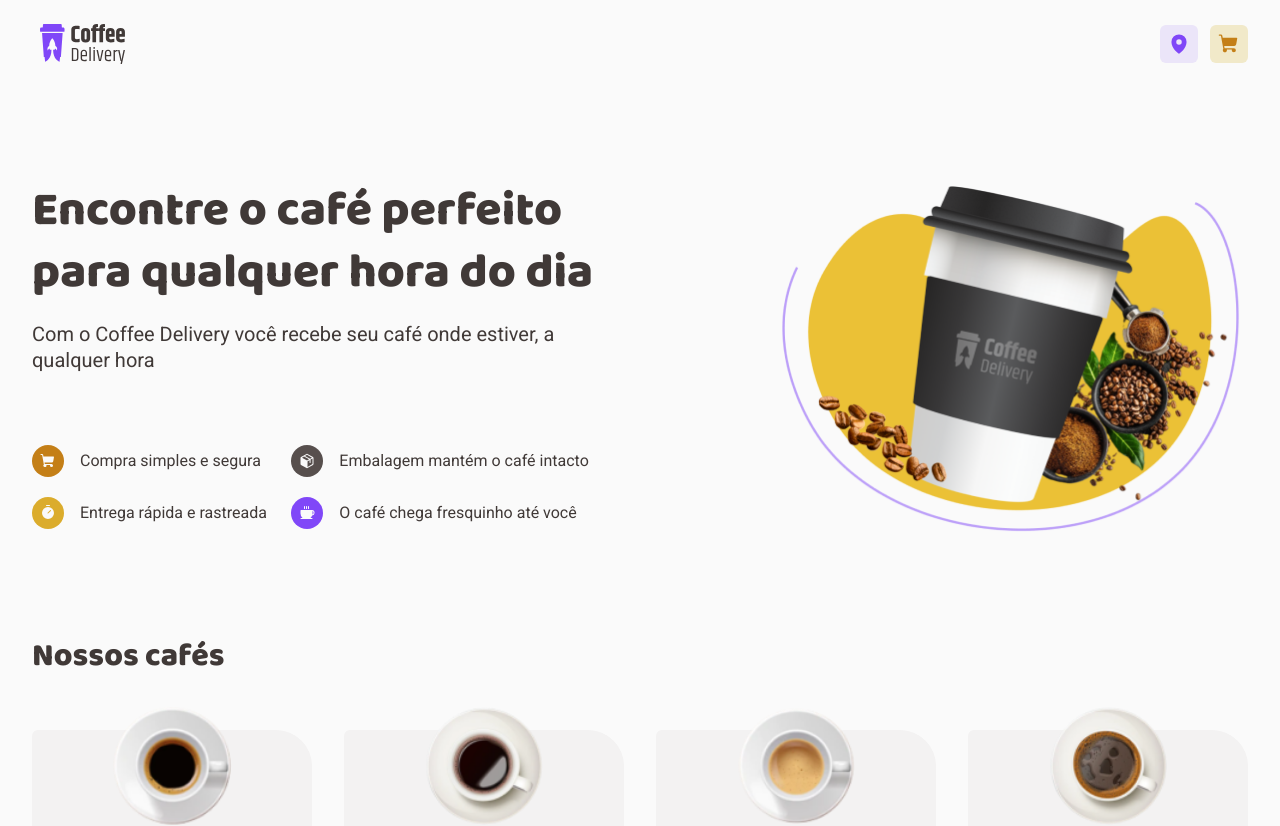
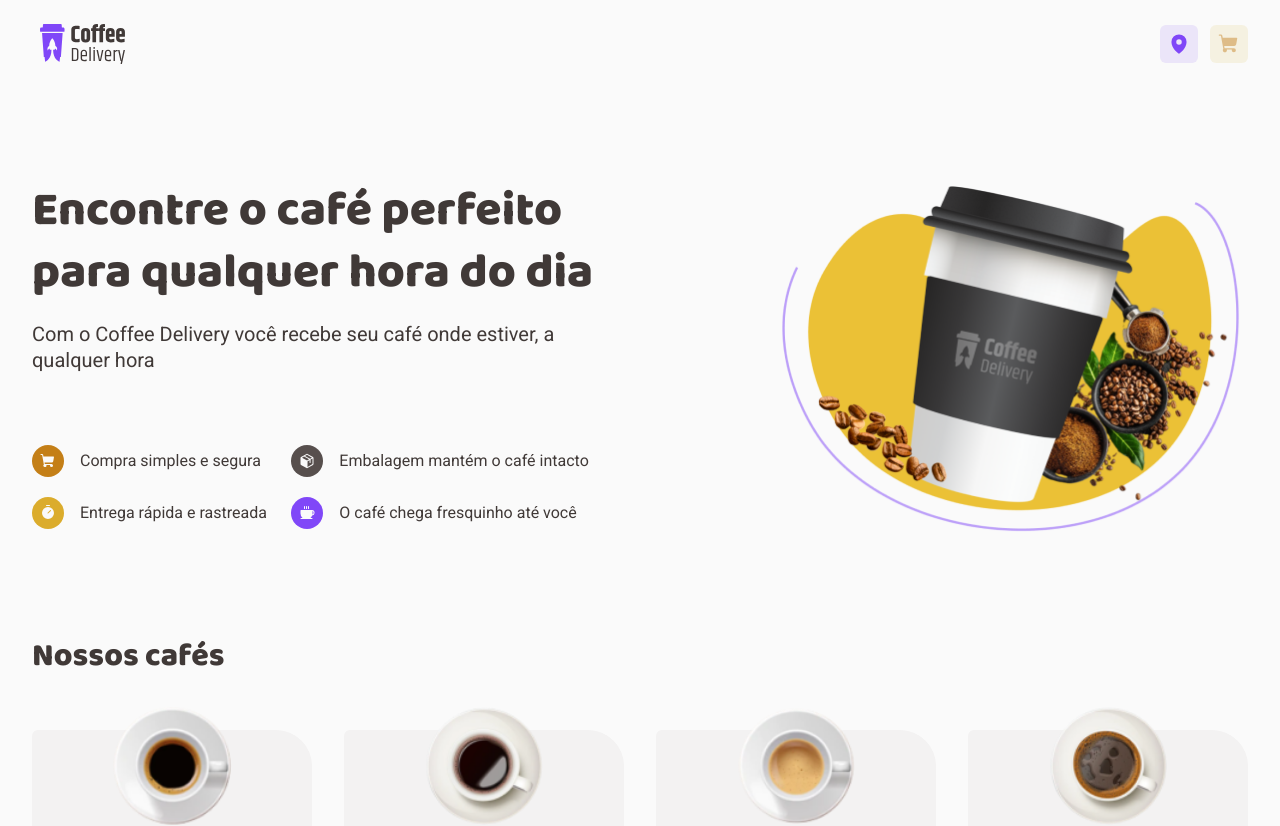
Before and after one commit to RanielliMontagna/ignite-coffee-delivery, a React (Vite) app: page / in a window 1280 px wide. Shown: the top 826 px of the page. Built offline with nearby package versions, Linux system fonts and the light colour scheme; no server answers.

Commit message:
refactor: faz validações para direcionamento quando carrinho está vazio

```diff
--- a/src/components/header/index.tsx
+++ b/src/components/header/index.tsx
@@ -34,6 +34,7 @@ export function Header() {
         </LocationContainer>
         <CartButton
           onClick={() => _navigate('/checkout')}
+          disabled={!coffeesInCart}
           quantityInCart={coffeesInCart || 0}
         >
           <ShoppingCart weight="fill" size={22} />
--- a/src/components/header/styles.ts
+++ b/src/components/header/styles.ts
@@ -82,4 +82,9 @@ export const CartButton = styled.button<CartButtonProps>`
 
     text-align: center;
   }
+
+  &:disabled {
+    opacity: 0.5;
+    cursor: not-allowed;
+  }
 `
--- a/src/pages/checkout/index.tsx
+++ b/src/pages/checkout/index.tsx
@@ -1,4 +1,8 @@
+import { useEffect } from 'react'
 import { FormProvider } from 'react-hook-form'
+import { useNavigate } from 'react-router-dom'
+
+import { useCartContext } from 'context/cartContext'
 
 import { DeliveryAddress } from './components/deliveryAddress'
 import { Payment } from './components/payment'
@@ -7,7 +11,15 @@ import { CheckoutContainer } from './styles'
 import { useCheckout } from './useCheckout'
 
 export function Checkout() {
+  const _navigate = useNavigate()
+  const { coffees } = useCartContext()
   const { methods, onSubmit } = useCheckout()
+
+  useEffect(() => {
+    if (!coffees?.length) {
+      _navigate('/')
+    }
+  }, [_navigate, coffees?.length])
 
   return (
     <FormProvider {...methods}>
```
